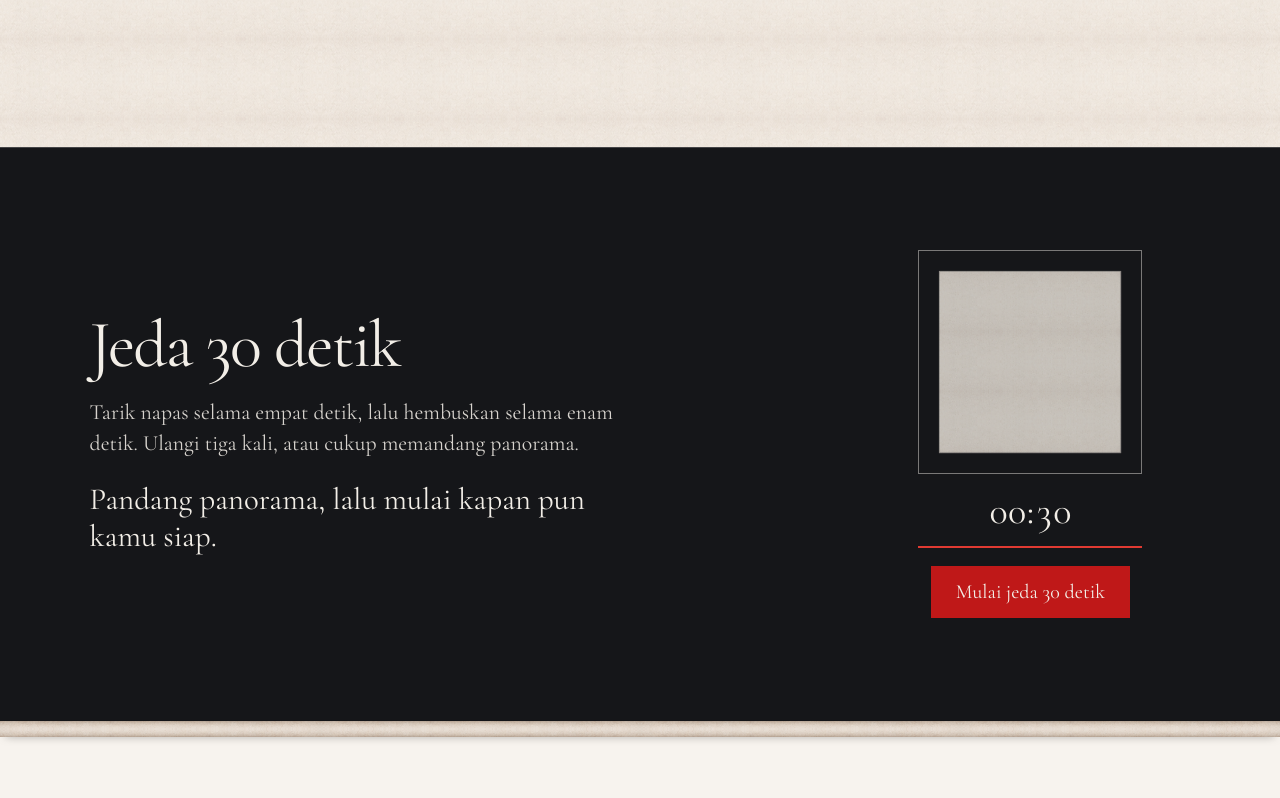
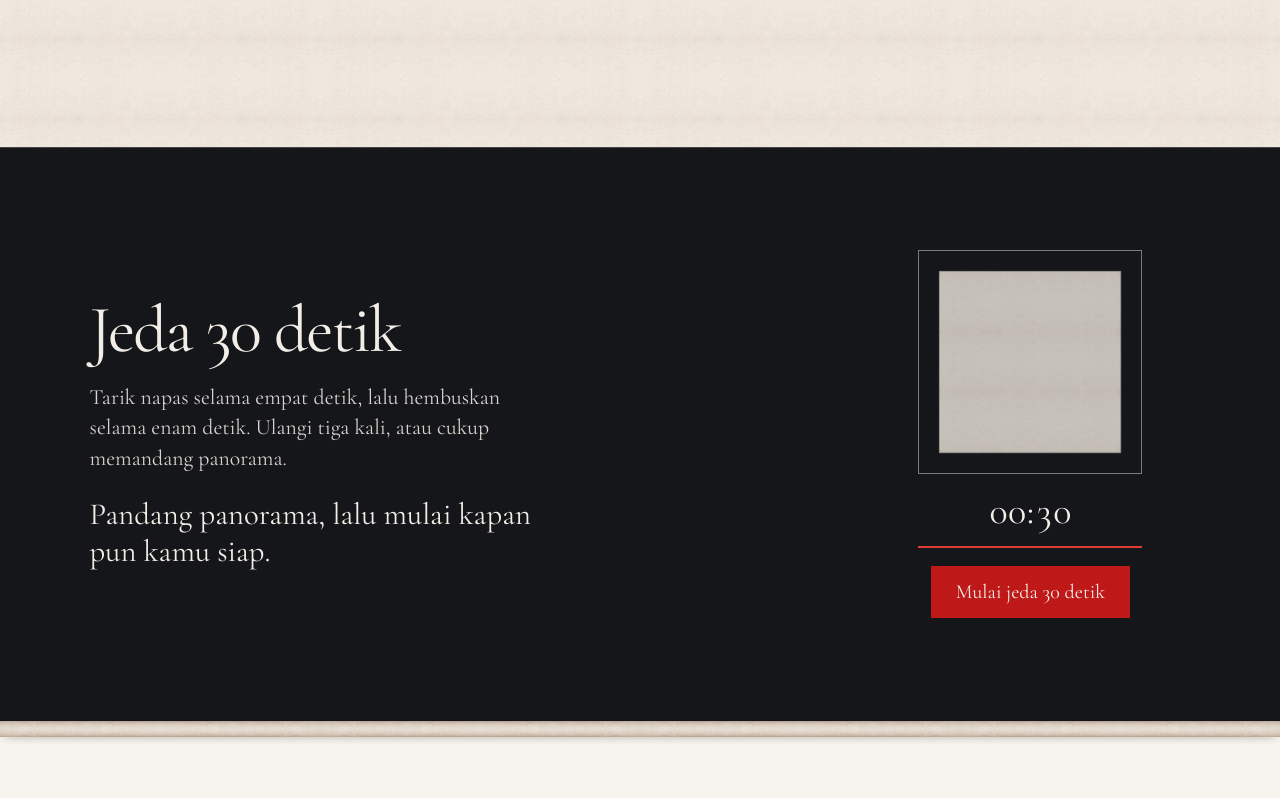
Before and after one commit to Fabverse0/Sakura, a React (Vite) app: page / in a window 1280 px wide. Shown: the part 6692-7490 px from the top of the page. Built offline with nearby package versions, Linux system fonts and the light colour scheme; a web font is replaced by a local one.

Commit message:
fix(type): Cormorant Garamond as the page default so no label falls back to Georgia

```diff
--- a/src/styles/base.css
+++ b/src/styles/base.css
@@ -4,7 +4,7 @@
   text-rendering: optimizeLegibility;
   -webkit-font-smoothing: antialiased;
   -moz-osx-font-smoothing: grayscale;
-  font-family: Georgia, "Times New Roman", serif;
+  font-family: "Cormorant Garamond", Georgia, "Times New Roman", serif;
   background: var(--ink);
   color: var(--ivory);
   --r-panorama-art-y: 5.85%;
```
